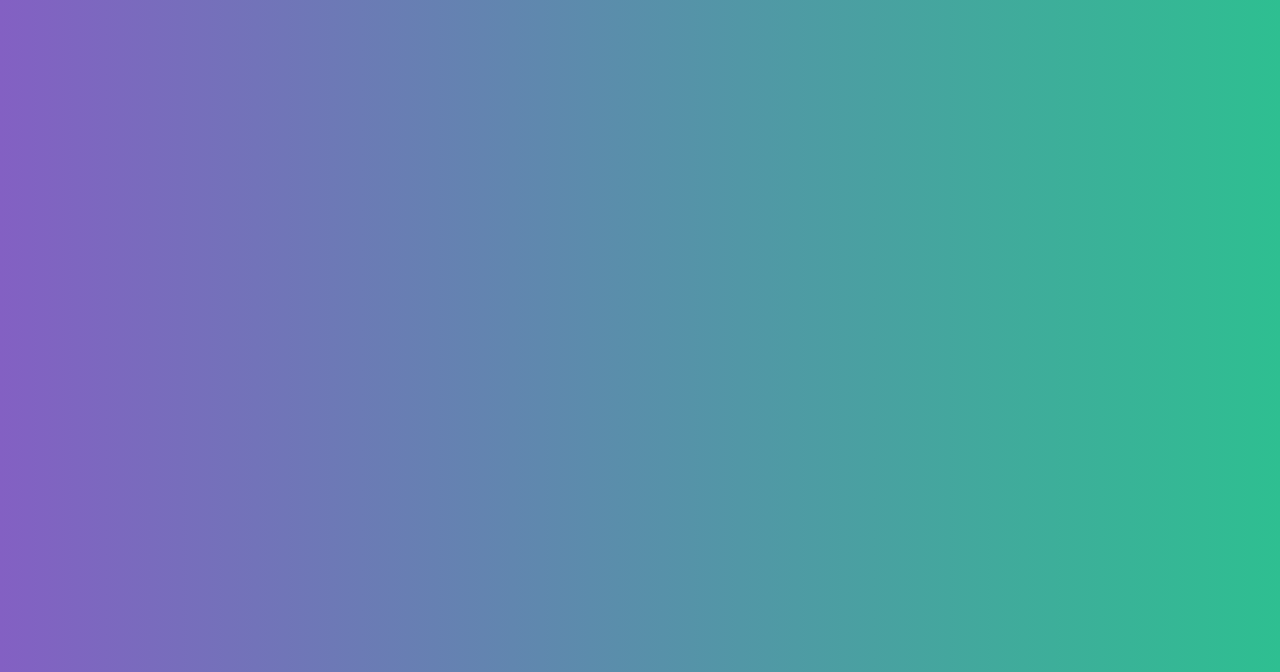
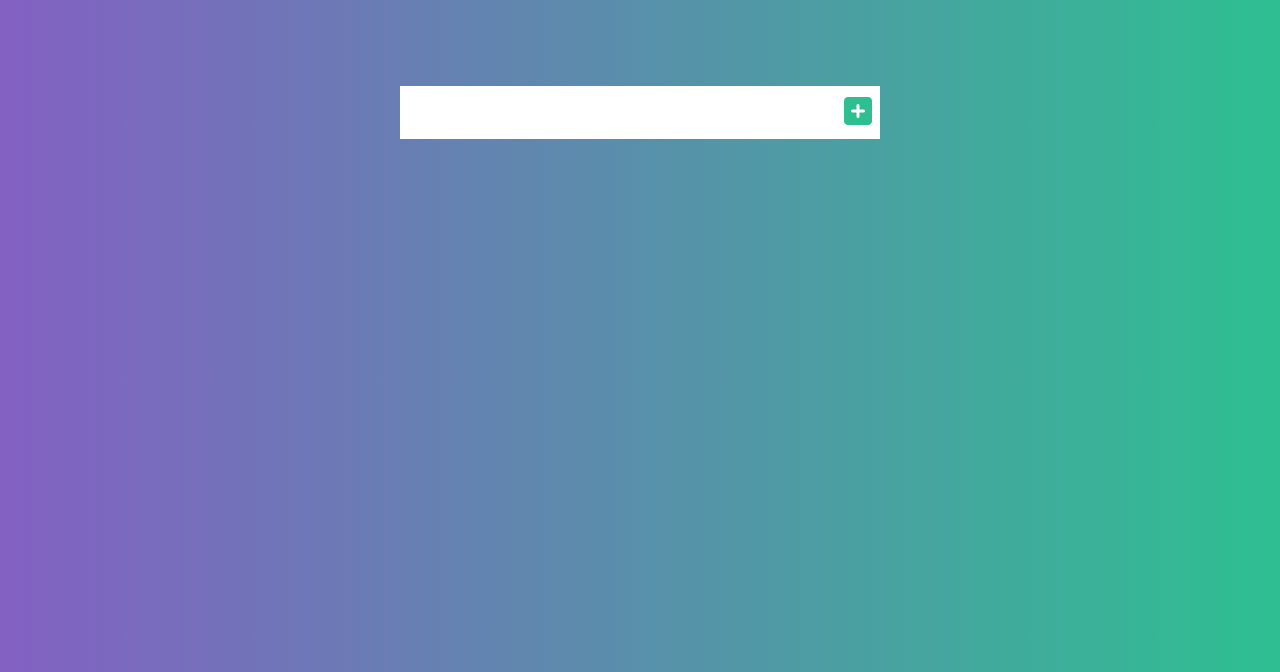
Before and after one commit to b-rajshekar/toDoList, a plain HTML site: page index.html in a window 1280 px wide. Shown: the part 128-800 px from the top of the page. Drawn offline with Linux system fonts and the light colour scheme.

Commit message:
CSS
Added basic CSS to form, button ad input

```diff
--- a/style.css
+++ b/style.css
@@ -6,4 +6,38 @@
 
 body {
     background-image: linear-gradient(to right, #8360c3, #2ebf91);
+    font-family: "Roboto Mono", sans-serif;
+    min-height: 100vh;
 }
+
+header {
+    font-size: 1.5rem;
+}
+
+header,
+form {
+    min-height: 20vh;
+    display: flex;
+    justify-content: center;
+    align-items: center;
+}
+
+form input,
+form button {
+    padding: 0.5rem;
+    font-size: 2rem;
+    border: none;
+    background-color: white;
+}
+
+form button {
+    color: #2ebf91;
+    background: white;
+    cursor: pointer;
+    transform: all 0.3s ease;
+}
+
+form button:hover {
+    background-color: #2ebf91;
+    color: white;
+}
```
